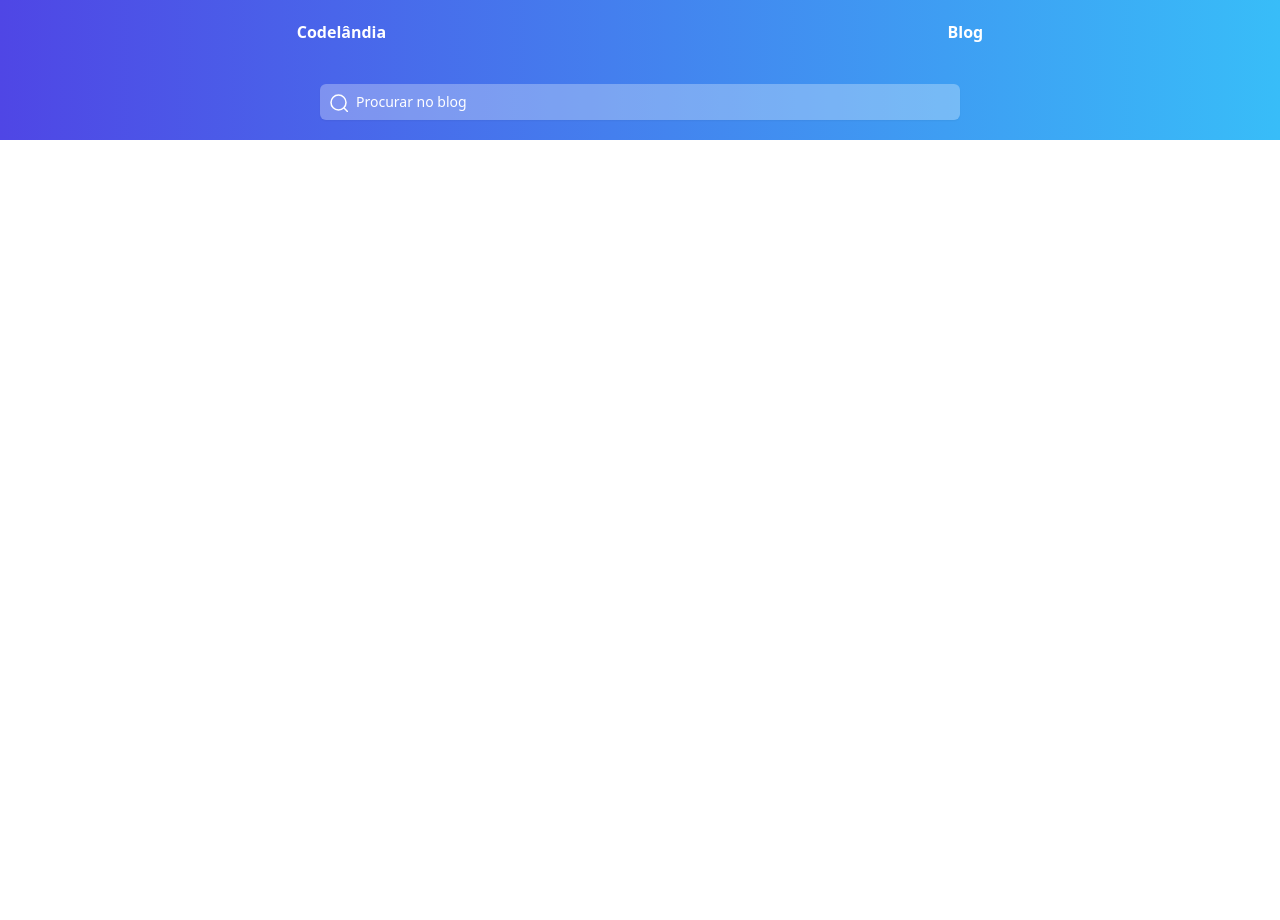
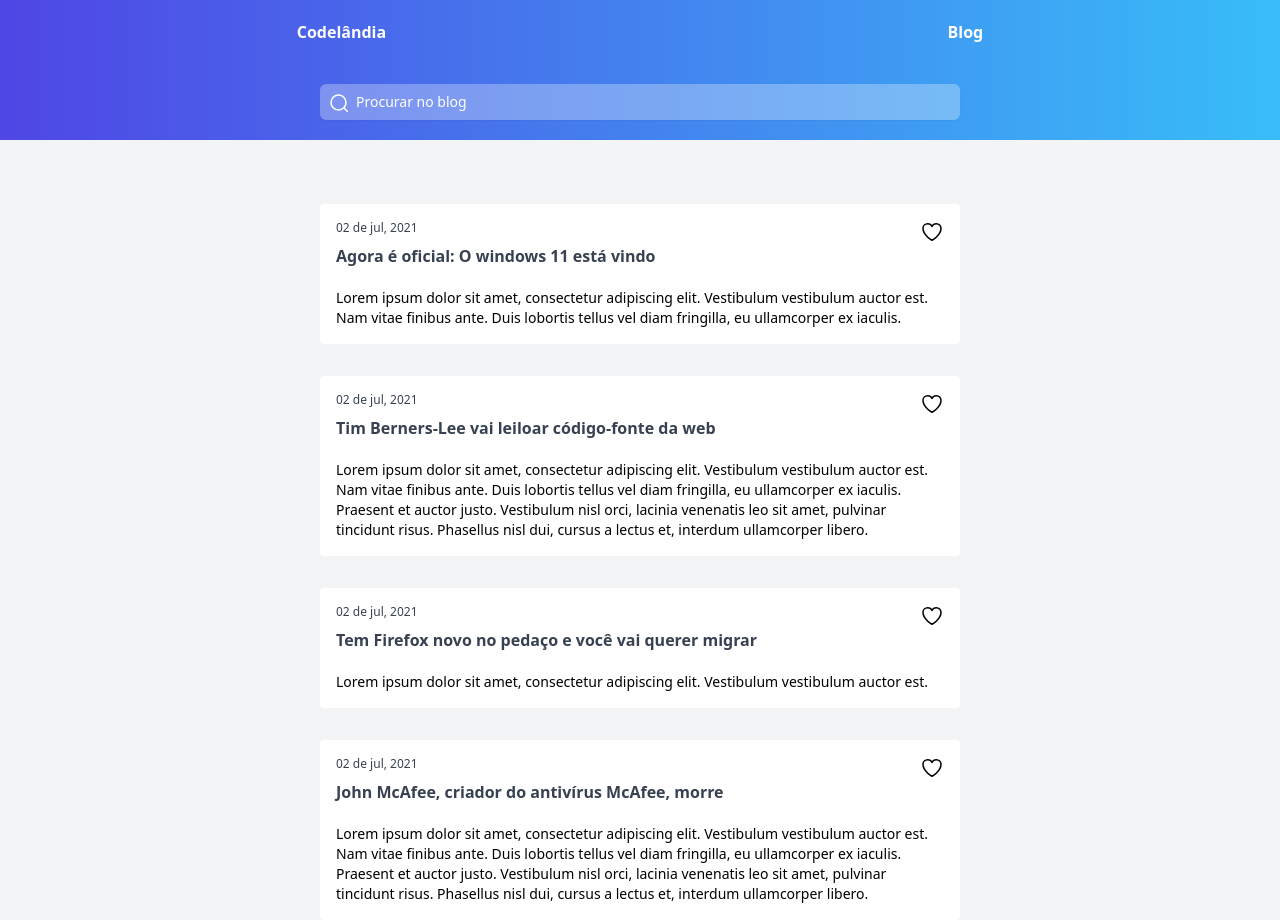
Before and after one commit to coutinho-maycon/meuportifolio, a Vue app: page / in a window 1280 px wide. Before the commit the page ends 800 px from the top, so only its background shows below. Built offline with nearby package versions, Linux system fonts and the light colour scheme.

Commit message:
Termino do dessafio número 1 - Codelândia

```diff
--- a/src/components/desafioUm.vue
+++ b/src/components/desafioUm.vue
@@ -12,7 +12,41 @@
                     </span>
                     <input class="placeholder:text-white block bg-slate-50/30 w-full rounded-md py-2 pl-9 pr-3 shadow-sm focus:outline-none focus:border-sky-500 focus:ring-sky-500 focus:ring-1 sm:text-sm" placeholder="Procurar no blog" type="text" name="search"/>
                 </label>
+            </div>
+        </div>
 
+        <div class="bg-gray-100  pt-16">
+            <div class="bg-white container mx-auto w-1/2 card rounded p-4 mb-8">
+                <div class="flex justify-between">
+                    <p class="text-gray-700 text-xs">02 de jul, 2021</p>
+                    <svg xmlns="http://www.w3.org/2000/svg" fill="none" viewBox="0 0 24 24" stroke-width="1.5" stroke="currentColor" class="w-6 h-6 hover:fill-red-400 hover:stroke-red-400 transition duration-700 ease-in-out"><path stroke-linecap="round" stroke-linejoin="round" d="M21 8.25c0-2.485-2.099-4.5-4.688-4.5-1.935 0-3.597 1.126-4.312 2.733-.715-1.607-2.377-2.733-4.313-2.733C5.1 3.75 3 5.765 3 8.25c0 7.22 9 12 9 12s9-4.78 9-12z" /></svg>
+                </div>
+                <p class="font-bold text-gray-700 mb-5">Agora é oficial: O windows 11 está vindo</p>
+                <p class="text-sm">Lorem ipsum dolor sit amet, consectetur adipiscing elit. Vestibulum vestibulum auctor est. Nam vitae finibus ante. Duis lobortis tellus vel diam fringilla, eu ullamcorper ex iaculis.</p>
+            </div>
+            <div class="bg-white container mx-auto w-1/2 card rounded p-4 mb-8">
+                <div class="flex justify-between">
+                    <p class="text-gray-700 text-xs">02 de jul, 2021</p>
+                    <svg xmlns="http://www.w3.org/2000/svg" fill="none" viewBox="0 0 24 24" stroke-width="1.5" stroke="currentColor" class="w-6 h-6 hover:fill-red-400 hover:stroke-red-400 transition duration-700 ease-in-out"><path stroke-linecap="round" stroke-linejoin="round" d="M21 8.25c0-2.485-2.099-4.5-4.688-4.5-1.935 0-3.597 1.126-4.312 2.733-.715-1.607-2.377-2.733-4.313-2.733C5.1 3.75 3 5.765 3 8.25c0 7.22 9 12 9 12s9-4.78 9-12z" /></svg>
+                </div>
+                <p class="font-bold text-gray-700 mb-5">Tim Berners-Lee vai leiloar código-fonte da web</p>
+                <p class="text-sm">Lorem ipsum dolor sit amet, consectetur adipiscing elit. Vestibulum vestibulum auctor est. Nam vitae finibus ante. Duis lobortis tellus vel diam fringilla, eu ullamcorper ex iaculis. Praesent et auctor justo. Vestibulum nisl orci, lacinia venenatis leo sit amet, pulvinar tincidunt risus. Phasellus nisl dui, cursus a lectus et, interdum ullamcorper libero.</p>
+            </div>
+            <div class="bg-white container mx-auto w-1/2 card rounded p-4 mb-8">
+                <div class="flex justify-between">
+                    <p class="text-gray-700 text-xs">02 de jul, 2021</p>
+                    <svg xmlns="http://www.w3.org/2000/svg" fill="none" viewBox="0 0 24 24" stroke-width="1.5" stroke="currentColor" class="w-6 h-6 hover:fill-red-400 hover:stroke-red-400 transition duration-700 ease-in-out"><path stroke-linecap="round" stroke-linejoin="round" d="M21 8.25c0-2.485-2.099-4.5-4.688-4.5-1.935 0-3.597 1.126-4.312 2.733-.715-1.607-2.377-2.733-4.313-2.733C5.1 3.75 3 5.765 3 8.25c0 7.22 9 12 9 12s9-4.78 9-12z" /></svg>
+                </div>
+                <p class="font-bold text-gray-700 mb-5">Tem Firefox novo no pedaço e você vai querer migrar</p>
+                <p class="text-sm">Lorem ipsum dolor sit amet, consectetur adipiscing elit. Vestibulum vestibulum auctor est.</p>
+            </div>
+            <div class="bg-white container mx-auto w-1/2 card rounded p-4">
+                <div class="flex justify-between">
+                    <p class="text-gray-700 text-xs">02 de jul, 2021</p>
+                    <svg xmlns="http://www.w3.org/2000/svg" fill="none" viewBox="0 0 24 24" stroke-width="1.5" stroke="currentColor" class="w-6 h-6 hover:fill-red-400 hover:stroke-red-400 transition duration-700 ease-in-out"><path stroke-linecap="round" stroke-linejoin="round" d="M21 8.25c0-2.485-2.099-4.5-4.688-4.5-1.935 0-3.597 1.126-4.312 2.733-.715-1.607-2.377-2.733-4.313-2.733C5.1 3.75 3 5.765 3 8.25c0 7.22 9 12 9 12s9-4.78 9-12z" /></svg>
+                </div>
+                <p class="font-bold text-gray-700 mb-5">John McAfee, criador do antivírus McAfee, morre</p>
+                <p class="text-sm">Lorem ipsum dolor sit amet, consectetur adipiscing elit. Vestibulum vestibulum auctor est. Nam vitae finibus ante. Duis lobortis tellus vel diam fringilla, eu ullamcorper ex iaculis. Praesent et auctor justo. Vestibulum nisl orci, lacinia venenatis leo sit amet, pulvinar tincidunt risus. Phasellus nisl dui, cursus a lectus et, interdum ullamcorper libero.</p>
             </div>
         </div>
     </div>
```
